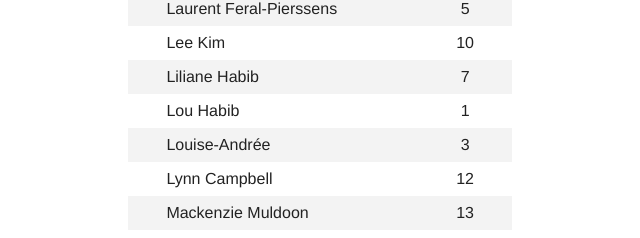
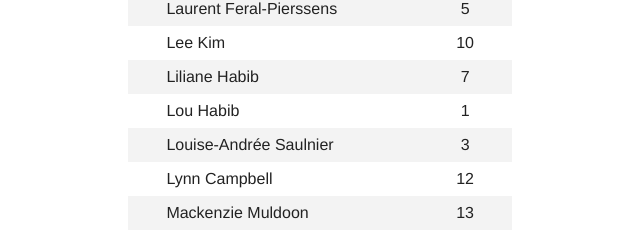
Before and after one commit to arvinsingla/singlahabib-dist, a plain HTML site: page table.html in a window 1280 px wide. Shown: the part 2752-2990 px from the top of the page, 320-960 px from the left. Drawn offline with Linux system fonts and the light colour scheme.

Commit message:
Added Louise-andre's last name.

```diff
--- a/table.html
+++ b/table.html
@@ -438,7 +438,7 @@
             </tr>
 
             <tr>
-              <td class="table-name">Louise-Andrée</td>
+              <td class="table-name">Louise-Andrée Saulnier</td>
               <td class="table-number">3</td>
             </tr>
 
```
